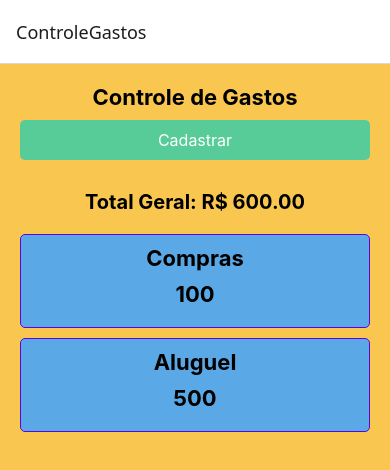
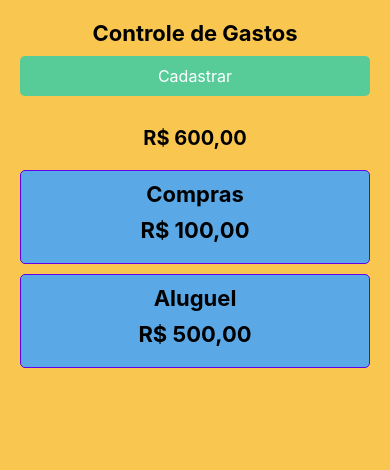
Before and after one commit to marcos-vieira-7/sunshine-app, a React Native app: screen / in a window 390 px wide. Shown: the top 470 px of the page. Built offline with nearby package versions, Linux system fonts and the light colour scheme.

Commit message:
controle gastos - visualmente ok 1.0

```diff
--- a/App.tsx
+++ b/App.tsx
@@ -14,16 +14,11 @@ const Stack = createStackNavigator();
 
 export default function App() {
   return (
-    <NavigationContainer>
-      <Stack.Navigator>
-        {/* <Stack.Screen name="Tarefas" component={Tarefas} /> */}
-        {/* <Stack.Screen name="Compras" component={Compras} /> */}
-        <Stack.Screen name="ControleGastos" component={ControleGastos} />
-      </Stack.Navigator>
-    </NavigationContainer>
-    // <View style={styles.container}>
-    //   <Tarefas/>
-    // </View>
+    <View style={styles.container}>
+      {/* <Stack.Screen name="Tarefas" component={Tarefas} /> */}
+      {/* <Stack.Screen name="Compras" component={Compras} /> */}
+      <ControleGastos />
+    </View>
   );
 }
 
@@ -31,7 +26,7 @@ const styles = StyleSheet.create({
   container: {
     flex: 1,
     backgroundColor: '#fff',
-    alignItems: 'center',
-    justifyContent: 'center',
+    // alignItems: 'center',
+    // justifyContent: 'center',
   },
 });
--- a/componentes/controleGastos/index.tsx
+++ b/componentes/controleGastos/index.tsx
@@ -37,6 +37,9 @@ export default function ControleGastos() {
             if (isNaN(item.valor)) {
                 return total; // Ignora itens inválidos
             }
+
+            console.log("valor item:", item.valor);
+
             return total + item.valor;
         }, 0);
 
@@ -107,7 +110,12 @@ export default function ControleGastos() {
             </TouchableOpacity>
 
             <Text style={styles.totalGeral}>
-                Total Geral: R$ {isNaN(totalGastos) ? "0.00" : totalGastos.toFixed(2)}
+                {/* Total Geral: R$ {isNaN(totalGastos) ? "0.00" : totalGastos.toFixed(2)} */}
+                {new Intl.NumberFormat("pt-BR", {
+                    style: "currency",
+                    currency: "BRL",
+                }).format(totalGastos)}
+
             </Text>
 
             {/* Modal */}
@@ -165,7 +173,12 @@ export default function ControleGastos() {
                 renderItem={({ item }) => (
                     <Pressable style={styles.card} onLongPress={() => removeGasto(item.id)}>
                         <Text style={styles.titulo}>{item.descricao}</Text>
-                        <Text style={styles.titulo}>{item.valor}</Text>
+                        <Text style={styles.titulo}>
+                            {new Intl.NumberFormat("pt-BR", {
+                                style: "currency",
+                                currency: "BRL",
+                            }).format(item.valor)}
+                        </Text>
                     </Pressable>
                 )}
                 contentContainerStyle={{ paddingBottom: 20 }}
```
Also changed, not shown: comados.txt.
